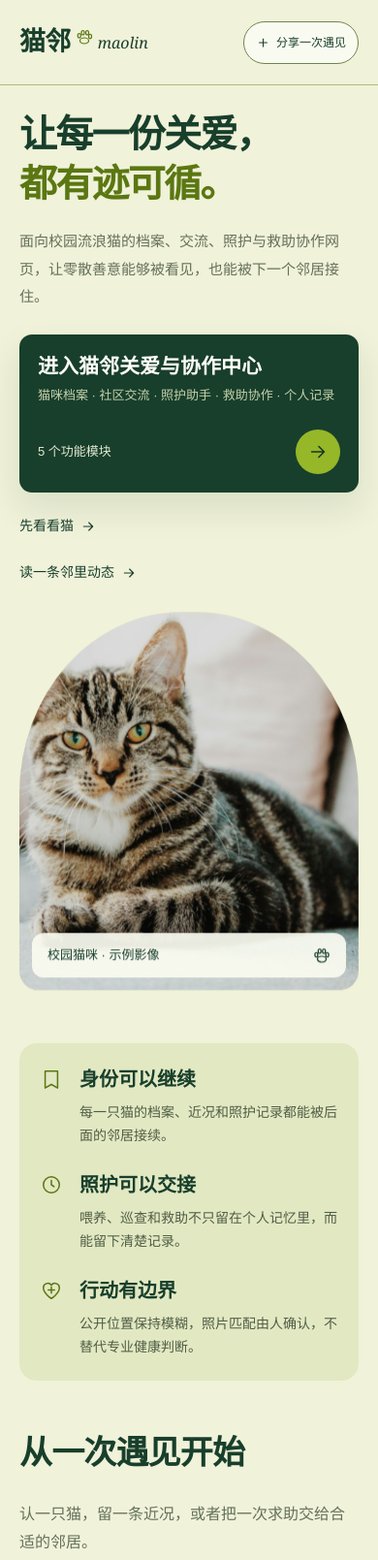
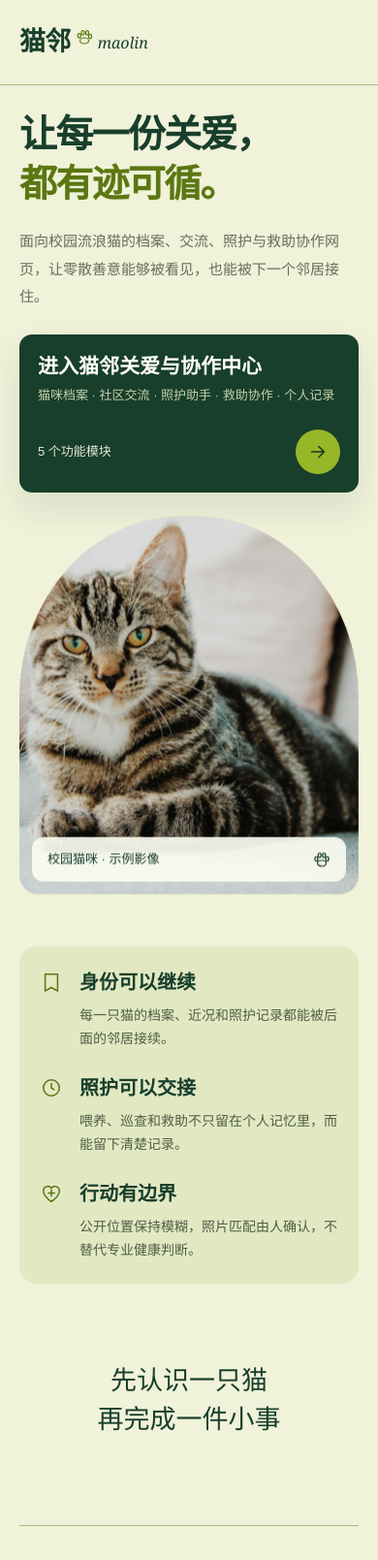
Before and after one commit to Haooo-code/maolin-community-cats, a plain HTML site: page index.html in a window 390 px wide. Shown: the top 1609 px of the page at 97% size. Drawn offline with Linux system fonts and the light colour scheme.

Commit message:
Integrate homepage portal with teammate care features

```diff
--- a/app.js
+++ b/app.js
@@ -46,7 +46,6 @@ function renderHome(){
     <span class="portal-copy"><strong>进入猫邻关爱与协作中心</strong><span class="portal-meta">猫咪档案 · 社区交流 · 照护助手 · 救助协作 · 个人记录</span></span>
     <span class="portal-action"><span>5 个功能模块</span><span class="portal-icon">${icon('arrow',22)}</span></span>
    </a>
-   <div class="home-quicklinks"><a href="#cats">先看看猫 ${icon('arrow',16)}</a><a href="#community">读一条邻里动态 ${icon('arrow',16)}</a></div>
   </div>
   <figure class="home-portrait" aria-label="社区猫咪示例影像">
    <img class="hero-slide hero-slide-a" src="./assets/cat-tabby.jpg" alt="一只狸花猫坐在社区石阶上" fetchpriority="high">
@@ -60,15 +59,7 @@ function renderHome(){
   <article><span>${icon('clock',22)}</span><strong>照护可以交接</strong><p>喂养、巡查和救助不只留在个人记忆里，而能留下清楚记录。</p></article>
   <article><span>${icon('rescue',22)}</span><strong>行动有边界</strong><p>公开位置保持模糊，照片匹配由人确认，不替代专业健康判断。</p></article>
  </section>
- <section class="home-moments" aria-labelledby="moments-title" data-reveal>
-  <header><h2 id="moments-title" class="display">从一次遇见开始</h2><p>认一只猫，留一条近况，或者把一次求助交给合适的邻居。</p></header>
-  <div class="moments-grid">
-   <a href="#cats"><img src="./assets/cat-orange.jpg" alt="社区猫咪档案示例照片" loading="lazy"><span><strong>认识社区里的猫</strong><small>查看档案与近况</small></span></a>
-   <a href="#community"><img src="./assets/cat-basket.jpg" alt="社区猫咪动态示例照片" loading="lazy"><span><strong>分享一次遇见</strong><small>发布照片与留言</small></span></a>
-   <a href="#opportunities"><img src="./assets/cat-green.jpg" alt="社区照护接力示例照片" loading="lazy"><span><strong>接住一次求助</strong><small>联系志愿者与团队</small></span></a>
-  </div>
- </section>
- <section class="home-close" data-reveal><p>先认识一只猫<br>再完成一件小事</p><a class="button" href="#modules">打开五个功能入口 ${icon('arrow',18)}</a></section>`;
+ <section class="home-close" data-reveal><p>先认识一只猫<br>再完成一件小事</p></section>`;
  mountEntrances();
 }
 function renderModules(){
--- a/styles.css
+++ b/styles.css
@@ -81,7 +81,8 @@ h2{font-size:25px}h3{font-size:20px}h4{font-size:16px}em{font-style:normal;color
 }
 .landing-mode .main-nav{display:none!important}
 .landing-mode .site-footer{padding-bottom:32px}
-.landing-mode .site-header{min-height:88px}
+.landing-mode .site-header{min-height:88px;justify-content:flex-start}
+.landing-mode .header-compose{display:none!important}
 .site-header,.button,.text-button,.module-card-v2,.moment-link,.home-portal,.module-view-v2,.home-quicklinks a,.main-nav a{transition:background-color var(--t-hover) ease,color var(--t-hover) ease,border-color var(--t-hover) ease,transform var(--t-hover) var(--ease-out),box-shadow var(--t-hover) var(--ease-out)}
 .button:active,.module-view-v2:active,.home-portal:active,.home-quicklinks a:active,.main-nav a:active{transform:scale(.975)}
 .module-return{display:inline-flex;align-items:center;gap:8px;margin:20px 0 0;min-height:40px;font-size:14px;color:var(--muted)}
@@ -132,7 +133,7 @@ h2{font-size:25px}h3{font-size:20px}h4{font-size:16px}em{font-style:normal;color
 .moment-link small{font-size:13px;color:var(--muted)}
 .moment-link:hover{transform:translateY(-4px);box-shadow:0 18px 34px #20372218}
 .moment-link:hover img{transform:scale(1.03)}
-.home-close{display:flex;justify-content:space-between;align-items:end;gap:30px;margin:72px 0 10px;padding:38px 0 24px;background:var(--bg)}
+.home-close{display:flex;justify-content:center;align-items:center;gap:30px;margin:72px 0 10px;padding:52px 0 38px;text-align:center;background:var(--bg)}
 .home-close p{max-width:20em;margin:0;font-family:var(--serif);font-size:clamp(25px,3vw,38px);line-height:1.5}
 
 .modules-head{display:flex;justify-content:space-between;align-items:flex-end;gap:30px;padding:54px 0 36px}
@@ -182,7 +183,7 @@ h2{font-size:25px}h3{font-size:20px}h4{font-size:16px}em{font-style:normal;color
  .home-principles article{border:0}
  .moments-grid{grid-template-columns:1fr 1fr}
  .moment-link:last-child{grid-column:1/-1;grid-template-columns:1fr 1fr;grid-template-rows:220px}
- .home-close{align-items:flex-start;flex-direction:column}
+ .home-close{align-items:center;flex-direction:column}
  .modules-head{align-items:flex-start;flex-direction:column;padding-top:38px}
  .modules-head h1{font-size:56px}
  .module-grid-v2{grid-template-columns:repeat(2,minmax(0,1fr));gap:16px}
```
